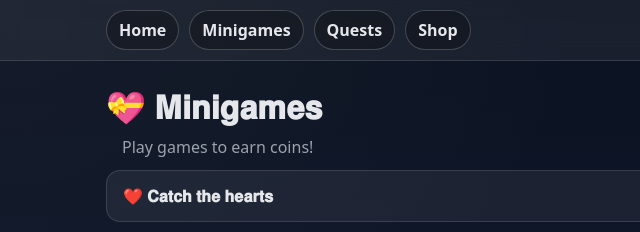
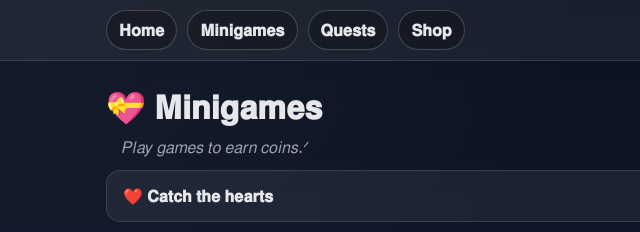
Before and after one commit to vmaaavie/birthday, a plain HTML site: page minigames.html in a window 1280 px wide. Shown: the top 232 px of the page, 0-640 px from the left. Drawn offline with Linux system fonts and the light colour scheme.

Commit message:
Update minigames.html

```diff
--- a/minigames.html
+++ b/minigames.html
@@ -39,10 +39,10 @@ p.note{color:var(--muted);margin:8px 16px}
 <header class="topnav">
   <div class="wrap">
     <nav class="links">
-      <a href="index.html">Home</a>
-      <a href="minigames.html">Minigames</a>
-      <a href="quests.html">Quests</a>
-      <a href="shop.html">Shop</a>
+      <a href="index.html">𝐇𝐨𝐦𝐞</a>
+      <a href="minigames.html">𝐌𝐢𝐧𝐢𝐠𝐚𝐦𝐞𝐬</a>
+      <a href="quests.html">𝐐𝐮𝐞𝐬𝐭𝐬</a>
+      <a href="shop.html">𝐒𝐡𝐨𝐩</a>
     </nav>
     <div class="pill">⛀ Coins: <span id="coinCount">0</span></div>
   </div>
@@ -50,7 +50,7 @@ p.note{color:var(--muted);margin:8px 16px}
 
 <div class="container">
   <h1 style="margin:8px 0;">💝 𝐌𝐢𝐧𝐢𝐠𝐚𝐦𝐞𝐬</h1>
-  <p class="note">Play games to earn coins!</p>
+  <p class="note">𝑃𝑙𝑎𝑦 𝑔𝑎𝑚𝑒𝑠 𝑡𝑜 𝑒𝑎𝑟𝑛 𝑐𝑜𝑖𝑛𝑠.ᐟ</p>
 
   <details>
     <summary>❤️ 𝐂𝐚𝐭𝐜𝐡 𝐭𝐡𝐞 𝐡𝐞𝐚𝐫𝐭𝐬</summary>
```
